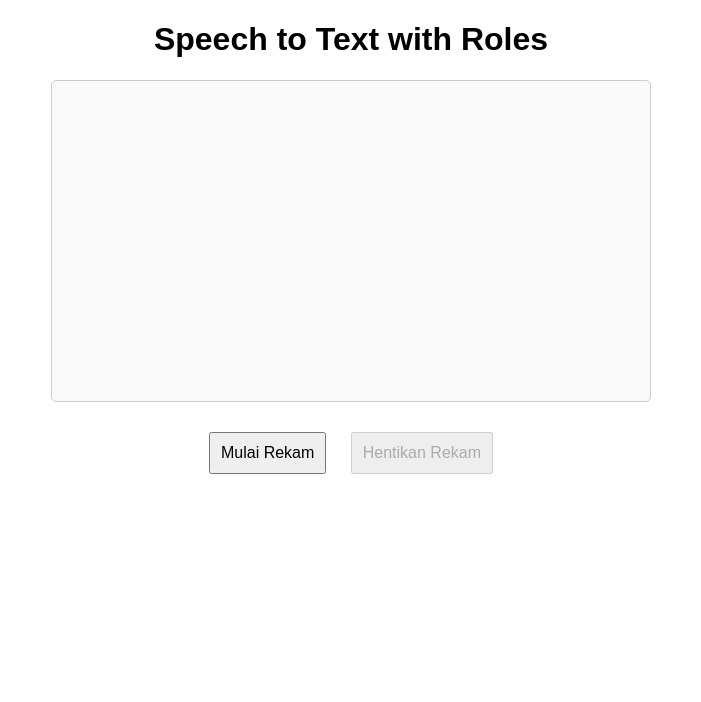
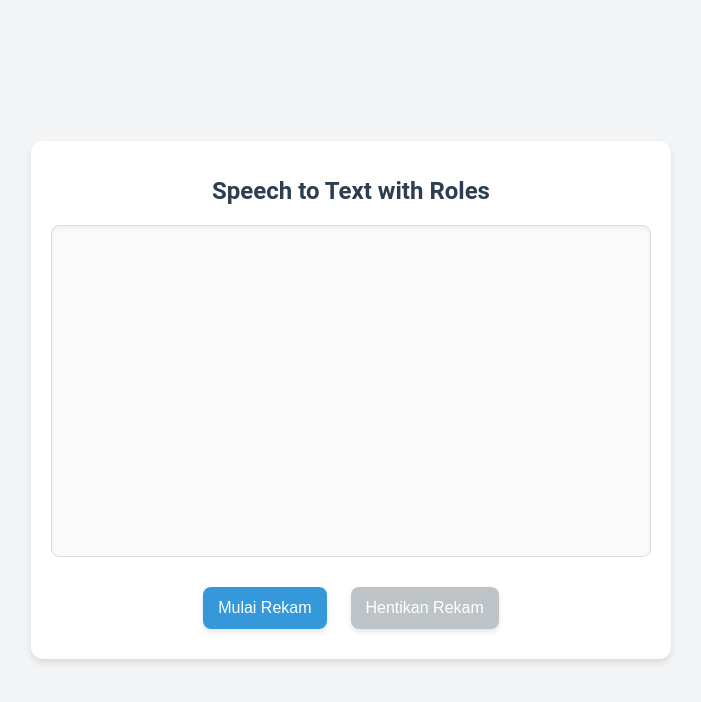
Before and after one commit to darilpratomo/SiPintar-PNJAKSEL-FrontEnd, a plain HTML site: page index.html in a window 1280 px wide. Both pictures are taken after a click on the button "Lanjutkan". Shown: the whole page, without its empty margins (289-990 px from the left). Drawn offline with nearby package versions, Linux system fonts and the light colour scheme; no server answers.

Commit message:
Update index.html

```diff
--- a/index.html
+++ b/index.html
@@ -6,35 +6,85 @@
   <title>Speech to Text with Roles</title>
   <style>
     body {
-      font-family: Arial, sans-serif;
-      margin: 20px;
+      font-family: 'Roboto', Arial, sans-serif;
+      margin: 0;
+      padding: 0;
+      background-color: #f3f4f6;
+      color: #333;
+      display: flex;
+      justify-content: center;
+      align-items: center;
+      min-height: 100vh;
     }
+
     .container {
+      background: #fff;
+      border-radius: 12px;
+      box-shadow: 0 4px 6px rgba(0, 0, 0, 0.1);
+      padding: 20px;
       max-width: 600px;
-      margin: auto;
+      width: 100%;
       text-align: center;
     }
+
+    .container h1 {
+      font-size: 24px;
+      margin-bottom: 20px;
+      color: #2c3e50;
+    }
+
     .chat-box {
-      border: 1px solid #ccc;
-      border-radius: 5px;
-      padding: 10px;
+      border: 1px solid #ddd;
+      border-radius: 8px;
+      padding: 15px;
       height: 300px;
       overflow-y: auto;
       margin-bottom: 20px;
-      background-color: #f9f9f9;
+      background-color: #fafafa;
+      box-shadow: inset 0 2px 4px rgba(0, 0, 0, 0.05);
     }
+
     .chat-message {
-      margin: 5px 0;
+      margin: 10px 0;
       text-align: left;
+      padding: 10px;
+      border-radius: 8px;
+      background: #f9f9f9;
+      box-shadow: 0 1px 3px rgba(0, 0, 0, 0.1);
     }
+
     .role {
       font-weight: bold;
+      color: #2980b9;
     }
+
     select, button {
       margin: 10px;
-      padding: 10px;
+      padding: 12px 15px;
       font-size: 16px;
+      border-radius: 8px;
+      border: none;
+      background-color: #3498db;
+      color: white;
+      cursor: pointer;
+      box-shadow: 0 3px 5px rgba(0, 0, 0, 0.1);
+      transition: background-color 0.3s;
     }
+
+    select {
+      background-color: #ecf0f1;
+      color: #333;
+    }
+
+    select:hover, button:hover {
+      background-color: #2980b9;
+    }
+
+    button:disabled {
+      background-color: #bdc3c7;
+      cursor: not-allowed;
+    }
+
     .hidden {
       display: none;
     }
```
